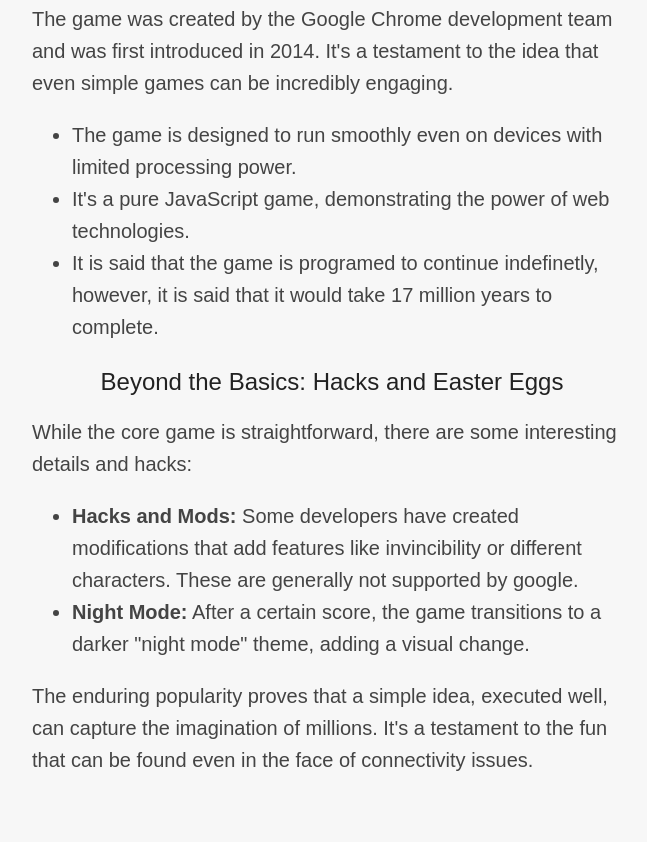
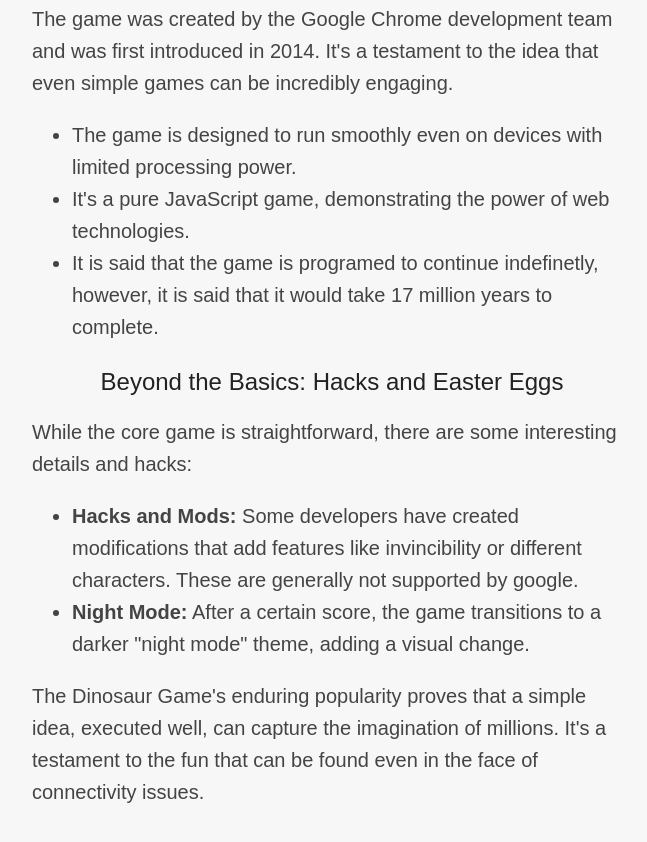
Before and after one commit to dinosaurgametrex/dinosaurgametrex.github.io, a plain HTML site: page index.html in a window 1280 px wide. Shown: the part 1735-2577 px from the top of the page, without its empty margins (308-955 px from the left). Before the commit the page ends 2551 px from the top, so only its background shows below. Drawn offline with Linux system fonts and the light colour scheme.

Commit message:
Update index.html

```diff
--- a/index.html
+++ b/index.html
@@ -2668,7 +2668,7 @@ html[subframe] body {
   <li><strong>Night Mode:</strong> After a certain score, the game transitions to a darker "night mode" theme, adding a visual change.</li>
 </ul>
 
-<p>The <link rel="Dinosaur Game's" href="https://dinosaurgametrex.github.io/"> enduring popularity proves that a simple idea, executed well, can capture the imagination of millions. It's a testament to the fun that can be found even in the face of connectivity issues.</p>
+<p>The Dinosaur Game's enduring popularity proves that a simple idea, executed well, can capture the imagination of millions. It's a testament to the fun that can be found even in the face of connectivity issues.</p>
   </article>
     <script type="text/javascript">
     if (navigator.userAgent.toLowerCase().indexOf('chrome') <= -1) {
```
